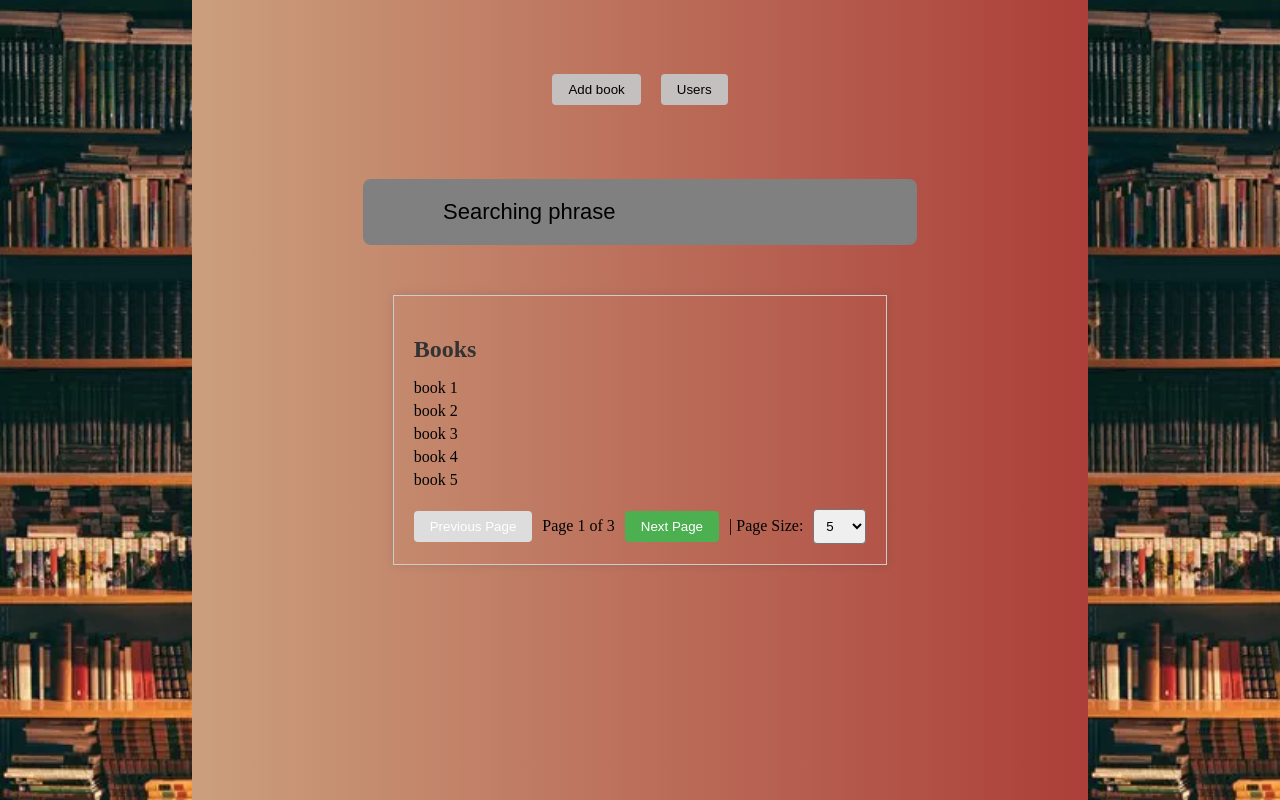
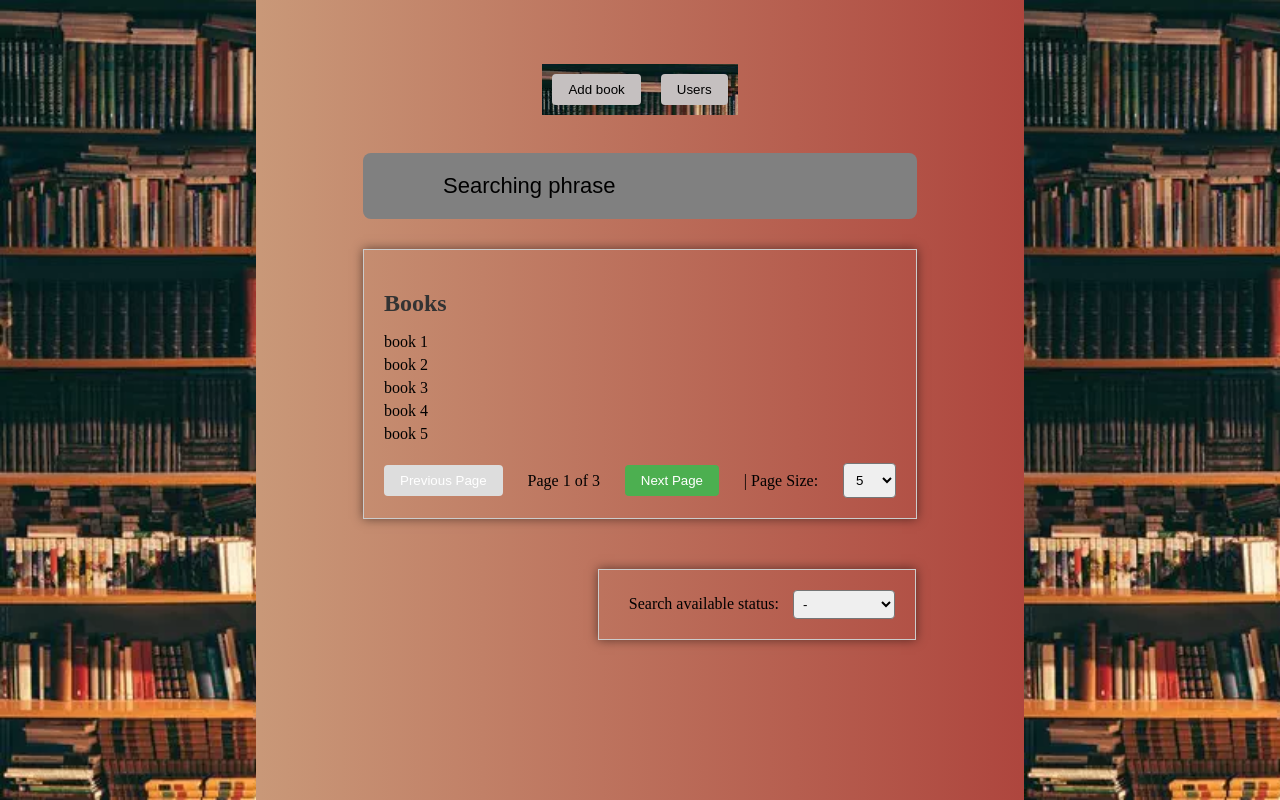
Before and after one commit to TomaszHamerla/BookLendApp-React, a React (Vite) app: page / in a window 1280 px wide. Built offline with nearby package versions, Linux system fonts and the light colour scheme.

Commit message:
updated book component

```diff
--- a/src/App.css
+++ b/src/App.css
@@ -1,11 +1,11 @@
-.container{
+.container {
   display: flex;
   flex-direction: column;
   align-items: center;
   height: 100vh;
 }
-.input{
-    margin-top: 5%;
+.input {
+  margin-top: 3%;
   border-radius: 8px;
   height: 8%;
   width: 40%;
@@ -17,11 +17,12 @@
   cursor: pointer;
   padding-left: 40px;
 }
-.input::placeholder{
+.input::placeholder {
   color: black;
   font-size: 22px;
   padding-left: 40px;
 }
-.buttons-container{
+.buttons-container {
+  background-image: url("assets/books.jpeg");
   margin-top: 5%;
 }
--- a/src/App.jsx
+++ b/src/App.jsx
@@ -1,43 +1,47 @@
 import "./App.css";
 import { NavigationButtons } from "./components/NavigationButtons";
+import { AddBook } from "./components/books/AddBook";
 import { Books } from "./components/books/Books";
 import { useState } from "react";
+import {Users}from './components/Users'
 
 function App() {
-  const [searchPhrase, setSearchPhrase] = useState('');
+  const [searchPhrase, setSearchPhrase] = useState("");
 
   const handleSearchChange = (e) => {
     setSearchPhrase(e.target.value);
   };
 
-  const [activePage, setActivePage] = useState('0');
+  const [activePage, setActivePage] = useState("0");
 
-  const handleActivePage = (page) => {
-    setActivePage(page);
+
+  const refreshPage = () => {
+    setActivePage((prevPgae) => prevPgae);
   };
-  const refreshPage=()=>{
-    setActivePage(prevPgae=>prevPgae)
-  }
 
   return (
     <div className="container">
       <div className="buttons-container">
-        <NavigationButtons handleActivePage={handleActivePage} activePage={activePage} refreshPage={refreshPage}/>
+        <NavigationButtons
+          handleActivePage={(page)=>setActivePage(page)}
+          activePage={activePage}
+          refreshPage={refreshPage}
+        />
       </div>
-      {activePage === "0" ? (
+      {activePage === "0" && (
         <>
           <input
-            type='text'
-            className='input'
-            placeholder='Searching phrase'
+            type="text"
+            className="input"
+            placeholder="Searching phrase"
             value={searchPhrase}
             onChange={handleSearchChange}
           />
           <Books searchPhrase={searchPhrase} />
         </>
-      ) : (
-        <>{activePage}</>
       )}
+      {activePage === "AddBook" && <AddBook />}
+      {activePage === "Users" && <Users />}
     </div>
   );
 }
--- a/src/components/NavigationButtons.jsx
+++ b/src/components/NavigationButtons.jsx
@@ -1,11 +1,9 @@
-import "./NavigationButtons.css"
+import "./NavigationButtons.css";
 import React from "react";
+import { AddBook } from "./books/AddBook";
 
-export const NavigationButtons = ({
-  handleActivePage,
-  activePage,
-  refreshPage,
-}) => {
+export const NavigationButtons = (props) => {
+  const { handleActivePage, refreshPage, activePage } = props;
   const handleButtonClick = (page) => {
     handleActivePage(page);
     refreshPage();
@@ -13,28 +11,20 @@ export const NavigationButtons = ({
 
   return (
     <div>
-      {activePage !== 'AddBook' ? (
-        <>
-          <button className="navBtn" onClick={() => handleButtonClick('AddBook' )}>
-            Add book
-          </button>
-        </>
-      ) : (
-        <></>
+      {activePage !== "AddBook" && (
+        <button className="navBtn" onClick={() => handleButtonClick("AddBook")}>
+          Add book
+        </button>
       )}
-      {activePage !== 'Users' ? (
-        <>
-          <button className="navBtn" onClick={() => handleButtonClick('Users')}>Users</button>
-        </>
-      ) : (
-        <></>
+      {activePage !== "Users" && (
+        <button className="navBtn" onClick={() => handleButtonClick("Users")}>
+          Users
+        </button>
       )}
-      {activePage !== '0' ? (
-        <>
-          <button className="navBtn" onClick={() => handleButtonClick('0')}>Books</button>
-        </>
-      ) : (
-        <></>
+      {activePage !== "0" && (
+        <button className="navBtn" onClick={() => handleButtonClick("0")}>
+          Books
+        </button>
       )}
     </div>
   );
--- a/src/components/Users.jsx
+++ b/src/components/Users.jsx
@@ -1,7 +1,5 @@
-import React from 'react'
+import React from "react";
 
 export const Users = () => {
-  return (
-    <div>Users</div>
-  )
-}
+  return <div>Usersjkfhsakdfhasdklj</div>;
+};
--- a/src/components/books/AddBook.jsx
+++ b/src/components/books/AddBook.jsx
@@ -3,7 +3,7 @@ import React from 'react'
 export const AddBook = ({onNavigate}) => {
   return (
     <div>
-        <h2>Add new book</h2>
+        <h2>asdasdasdasdasdasdasdasd</h2>
     </div>
   )
 }
--- a/src/components/books/Books.css
+++ b/src/components/books/Books.css
@@ -1,19 +1,27 @@
-
-
 .container-books {
-    max-width: 800px;
-    margin: 50px auto;
+  width: 40%;
+  margin: 30px 30%;
   padding: 20px;
   border: 1px solid #ccc;
-    box-shadow: 0 0 10px rgba(0, 0, 0, 0.1);
+  box-shadow: 0 0 10px rgba(0, 0, 0, 0.5);
 }
-
+.availableStatus-container {
+  padding: 20px;
+  width: 40%;
+  position: relative;
+}
+.availableStatus {
+  border: 1px solid #ccc;
+  box-shadow: 0 0 10px rgba(0, 0, 0, 0.5);
+  padding: 20px;
+  position: absolute;
+  right: 0;
+}
 
 .header {
   color: #333;
   margin-bottom: 10px;
 }
-
 
 .book-list {
   list-style: none;
@@ -23,7 +31,6 @@
 .book-item {
   margin-bottom: 5px;
 }
-
 
 .pagination {
   margin-top: 20px;
@@ -54,9 +61,14 @@
 .page-size-select {
   margin-left: 10px;
 }
-
-
 .select-box {
   padding: 8px;
   border-radius: 4px;
 }
+.availableStatus-info {
+  margin: 0 10px;
+}
+.availableStatus-select {
+  padding: 5px;
+  border-radius: 4px;
+}
--- a/src/components/books/Books.jsx
+++ b/src/components/books/Books.jsx
@@ -1,21 +1,21 @@
-import React, { useState, useEffect } from 'react';
-import './Books.css';
+import React, { useState, useEffect } from "react";
+import "./Books.css";
 
 export const Books = ({ searchPhrase }) => {
   const initialPageSize = 5;
   const books = [
-    { id: 1, title: 'book 1' },
-    { id: 2, title: 'book 2' },
-    { id: 3, title: 'book 3' },
-    { id: 4, title: 'book 4' },
-    { id: 5, title: 'book 5' },
-    { id: 6, title: 'book 6' },
-    { id: 7, title: 'book 7' },
-    { id: 8, title: 'book 8' },
-    { id: 9, title: 'book 9' },
-    { id: 10, title: 'book 10' },
-    { id: 11, title: 'book 11' },
-    { id: 12, title: 'book 12' },
+    { id: 1, title: "book 1" },
+    { id: 2, title: "book 2" },
+    { id: 3, title: "book 3" },
+    { id: 4, title: "book 4" },
+    { id: 5, title: "book 5" },
+    { id: 6, title: "book 6" },
+    { id: 7, title: "book 7" },
+    { id: 8, title: "book 8" },
+    { id: 9, title: "book 9" },
+    { id: 10, title: "book 10" },
+    { id: 11, title: "book 11" },
+    { id: 12, title: "book 12" },
   ];
 
   const [pageSize, setPageSize] = useState(initialPageSize);
@@ -25,7 +25,7 @@ export const Books = ({ searchPhrase }) => {
   useEffect(() => {
     const calculateTotalPages = () => {
       const filteredBooks = searchPhrase
-        ? books.filter(b =>
+        ? books.filter((b) =>
             b.title.toLowerCase().includes(searchPhrase.toLowerCase())
           )
         : books;
@@ -42,28 +42,35 @@ export const Books = ({ searchPhrase }) => {
   const endIndex = startIndex + pageSize;
 
   const filterBooks = searchPhrase
-    ? books.filter(b =>
+    ? books.filter((b) =>
         b.title.toLowerCase().includes(searchPhrase.toLowerCase())
       )
     : books;
 
   const currentBooks = filterBooks.slice(startIndex, endIndex);
 
-  const handlePageSizeChange = newSize => {
+  const handlePageSizeChange = (newSize) => {
     setPageSize(newSize);
     setCurrentPage(1);
   };
 
-  const handlePageChange = newPage => {
+  const handlePageChange = (newPage) => {
     setCurrentPage(newPage);
   };
 
   return (
+    <>
       <div className="container-books">
-      {filterBooks.length > 0 ? <h2 className="header">Books</h2> : <div className="header">No matchers</div>}
+        {filterBooks.length > 0 ? (
+          <h2 className="header">Books</h2>
+        ) : (
+          <div className="header">No matchers</div>
+        )}
         <ol className="book-list">
-        {currentBooks.map(b => (
-          <li key={b.id} className="book-item">{b.title}</li>
+          {currentBooks.map((b) => (
+            <li key={b.id} className="book-item">
+              {b.title}
+            </li>
           ))}
         </ol>
         {(totalPages > 1 || pageSize >= filterBooks.length) && (
@@ -75,7 +82,10 @@ export const Books = ({ searchPhrase }) => {
             >
               Previous Page
             </button>
-          <span className="page-info"> Page {currentPage} of {totalPages} </span>
+            <span className="page-info">
+              {" "}
+              Page {currentPage} of {totalPages}{" "}
+            </span>
             <button
               className="pagination-button"
               onClick={() => handlePageChange(currentPage + 1)}
@@ -87,9 +97,9 @@ export const Books = ({ searchPhrase }) => {
             <select
               className="select-box"
               value={pageSize}
-            onChange={e => handlePageSizeChange(parseInt(e.target.value))}
+              onChange={(e) => handlePageSizeChange(parseInt(e.target.value))}
             >
-            {[5, 10, 15].map(size => (
+              {[5, 10, 15].map((size) => (
                 <option key={size} value={size}>
                   {size}
                 </option>
@@ -98,5 +108,18 @@ export const Books = ({ searchPhrase }) => {
           </div>
         )}
       </div>
+      <div className="availableStatus-container">
+        <div className="availableStatus">
+          <span className="availableStatus-info">
+            Search available status:{" "}
+          </span>
+          <select className="availableStatus-select">
+            <option>-</option>
+            <option>Available</option>
+            <option>Unavailable</option>
+          </select>
+        </div>
+      </div>
+    </>
   );
 };
--- a/src/index.css
+++ b/src/index.css
@@ -16,7 +16,7 @@ body{
     position: absolute;
     top: 0;
     bottom: 0;
-    width: 15%;
+    width: 20%;
 }
 
 .container::before {
```
Lines whose indentation alone changed are shown as unchanged.
